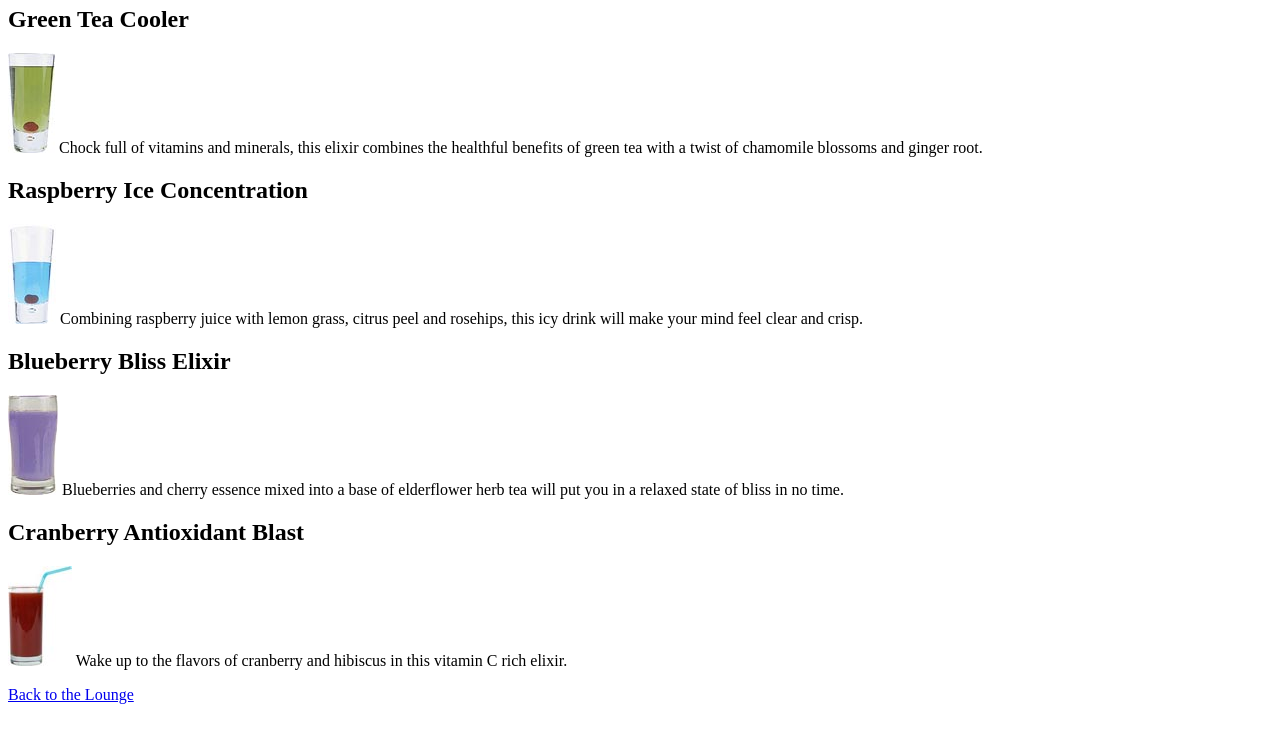
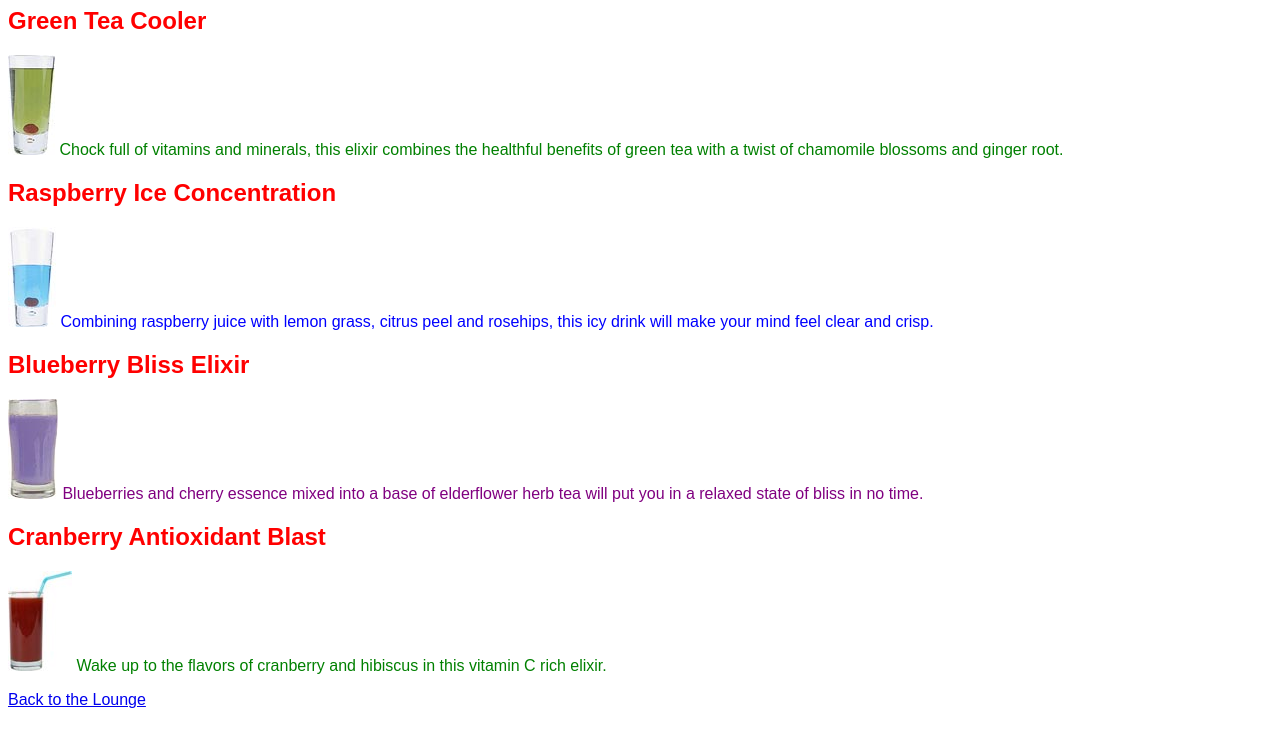
Before and after one commit to hsa1280/HTML-and-CSS, a plain HTML site: page lounge/beverages/elixir.html in a window 1280 px wide. Shown: the part 60-800 px from the top of the page. Drawn offline with Linux system fonts and the light colour scheme.

Commit message:
Chapter 7: Finished up chapter 7 and added a css file

```diff
--- a/lounge/beverages/elixir.html
+++ b/lounge/beverages/elixir.html
@@ -1,33 +1,34 @@
 <html>
   <head>
     <title>Head First Lounge Elixirs</title>
+    <link type="text/css" rel="stylesheet" href="../lounge.css">
   </head>
   <body>
     <h1>Our Elixirs</h1>
 
     <h2>Green Tea Cooler</h2>
-    <p>
+    <p class="greentea raspberry blueberry">
       <img src="../images/green.jpg">
       Chock full of vitamins and minerals, this elixir
       combines the healthful benefits of green tea with
       a twist of chamomile blossoms and ginger root.
     </p>
     <h2>Raspberry Ice Concentration</h2>
-    <p>
+    <p class="blueberry">
       <img src="../images/lightblue.jpg">
       Combining raspberry juice with lemon grass,
       citrus peel and rosehips, this icy drink
       will make your mind feel clear and crisp.
     </p>
     <h2>Blueberry Bliss Elixir</h2>
-    <p>
+    <p class="raspberry">
       <img src="../images/blue.jpg">
       Blueberries and cherry essence mixed into a base
       of elderflower herb tea will put you in a relaxed
       state of bliss in no time.
     </p>
     <h2>Cranberry Antioxidant Blast</h2>
-    <p>
+    <p class="greentea">
       <img src="../images/red.jpg">
       Wake up to the flavors of cranberry and hibiscus
       in this vitamin C rich elixir.
--- /dev/null
+++ b/lounge/lounge.css
@@ -0,0 +1,31 @@
+body {
+	font-family: sans-serif;
+}
+
+h1, h2 {
+	color: red;
+}
+
+h1 {
+	border-bottom: 1px solid black;
+}
+
+p {
+	color: maroon;
+}
+
+em {
+	font-family: serif;
+}
+
+p.blueberry {
+	color: blue;
+}
+
+p.raspberry {
+	color: purple;
+}
+
+p.greentea {
+	color: green;
+}
```
Also changed, not shown: lounge/about/directions.html (+1 -0 lines), lounge/lounge.html (+1 -14 lines).
